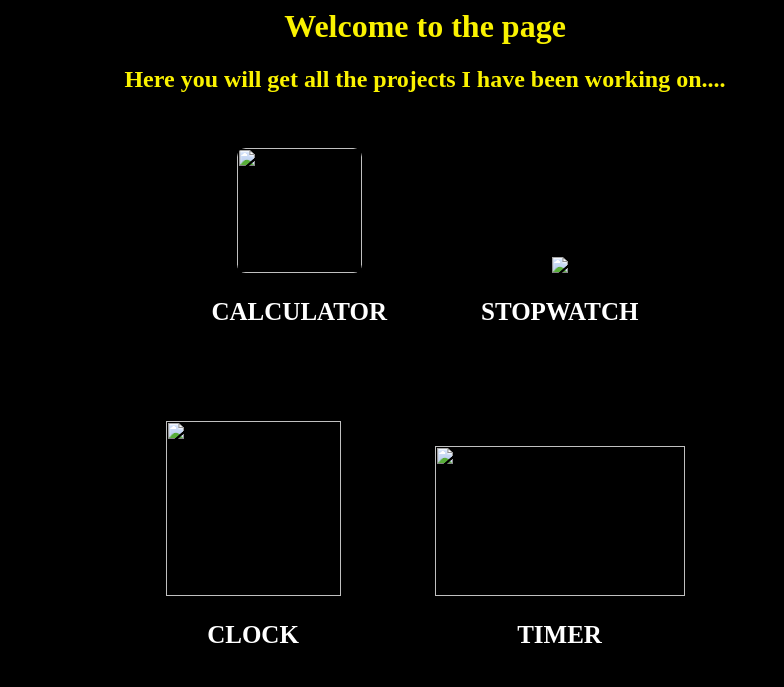
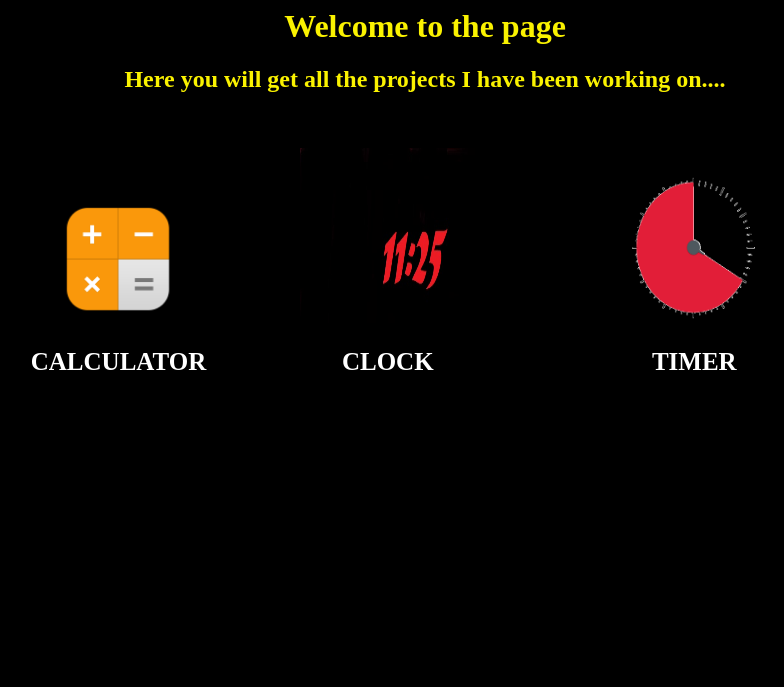
Before and after one commit to prabhu-gaurav/Home, a plain HTML site: page index.html in a window 1280 px wide. Shown: the whole page, without its empty margins (215-999 px from the left). Drawn offline with Linux system fonts and the light colour scheme; files that its build step writes are made by us from their sources.

Commit message:
Update index.html

```diff
--- a/index.html
+++ b/index.html
@@ -1,14 +1,14 @@
 <html>
     <title>Welcome</title>
-    <link rel="stylesheet" type="text/css" href="style.css" />
+    <link rel="stylesheet" type="text/css" href="./css/style.css" />
 	<meta name="viewport" content="width=device-width, initial-scale=1.0"/>
 
 <body>
     <h1>Welcome to the page</h1>
     <h2>Here you will get all the projects I have been working on....</h2>
-    <a href="https://prabhu-gaurav.github.io/calculator" target="_blank"><img class="calc" src="calc.png"/><p>CALCULATOR</p></a>
-    <a href="https://prabhu-gaurav.github.io/stopwatch" target="_blank"><img class="stp" src="stp.png"/><p>STOPWATCH</p></a><br>
-    <a href="https://prabhu-gaurav.github.io/digiclock" target="_blank"><img class="clck" src="clck.jpg"/><p>CLOCK</p></a>
-	<a href="https://prabhu-gaurav.github.io/timer" target="_blank"><img class="tim" src="tim.png"/><p>TIMER</p></a><br>
+    <a href="https://prabhu-gaurav.github.io/calculator" target="_blank"><img class="calc" src="./icons/calc.png"/><p>CALCULATOR</p></a>
+    <!--a href="https://prabhu-gaurav.github.io/stopwatch" target="_blank"><img class="stp" src="./icons/stp.png"/><p>STOPWATCH</p></a><br-->
+    <a href="https://prabhu-gaurav.github.io/digiclock" target="_blank"><img class="clck" src="./icons/clck.jpg"/><p>CLOCK</p></a>
+    <a href="https://prabhu-gaurav.github.io/timer" target="_blank"><img class="tim" src="./icons/tim.png"/><p>TIMER</p></a><br>
 </body>
 </html>
```
